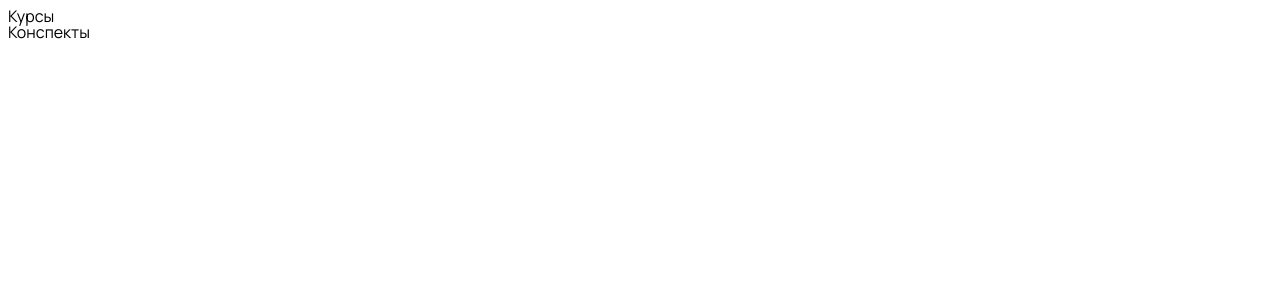
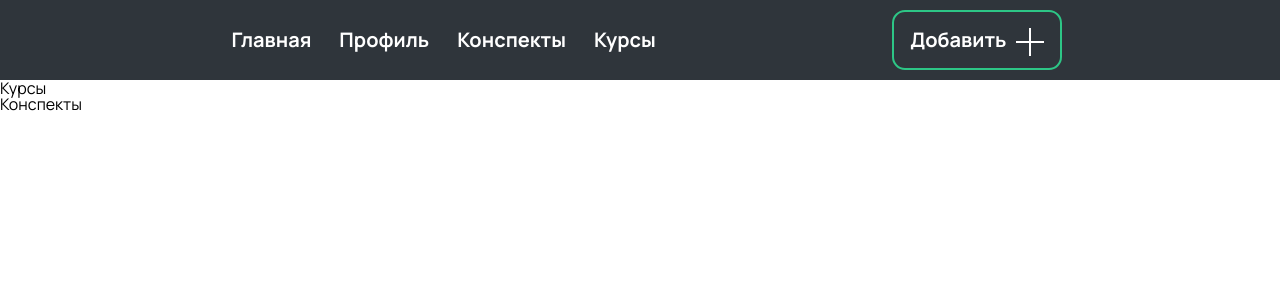
Before and after one commit to Ruslan-Baldeznik/conspector_front, a Vue app: page / in a window 1280 px wide. Shown: the top 300 px of the page. Built offline with nearby package versions, Linux system fonts and the light colour scheme.

Commit message:
header almost done

```diff
--- a/src/App.vue
+++ b/src/App.vue
@@ -42,6 +42,8 @@ html,body{
   -moz-text-size-adjust: 100%;
   -webkit-text-size-adjust: 100%;
   font-family: Manrope;
+  margin: 0;
+  padding: 0;
 }
 input, button, textarea{font-family: inherit;}
 
--- a/src/components/Header.vue
+++ b/src/components/Header.vue
@@ -1,5 +1,32 @@
 <template>
-<div class=""></div>
+<header class="header">
+  <div class="header__container">
+    <div class="container__navigation">
+      <div tabindex="0" class="navigation__button">Главная</div>
+      <div tabindex="1" class="navigation__button">Профиль</div>
+      <div tabindex="2" class="navigation__button">Конспекты</div>
+      <div tabindex="3" class="navigation__button">Курсы</div>
+    </div>
+    <div class="container__add-button">
+      <div class="add-button__text">Добавить</div>
+      <div class="add-button__plus">
+        <div class="plus__horizontal-line"></div>
+        <div class="plus__vertical-line"></div>
+      </div>
+    </div>
+    <div class="container__burger-button">
+      <div class="burger-button__horizontal-line-1st"></div>
+      <div class="burger-button__horizontal-line-2nd"></div>
+      <div class="burger-button__horizontal-line-3rd"></div>
+    </div>
+    <div class="container__burger">
+      <div class="burger__button"></div>
+      <div class="burger__button"></div>
+      <div class="burger__button"></div>
+      <div class="burger__button"></div>
+    </div>
+  </div>
+</header>
 </template>
 
 <script>
@@ -9,5 +36,118 @@ export default {
 </script>
 
 <style scoped lang="scss">
+.header{
+  color: white;
+  background-color: #2F353B;
+  height: 80px;
+  font-weight: 700;
+  font-size: 20px;
+  display: flex;
+  align-items: center;
+  justify-content: center;
+  transition-duration: 0.3s;
+  .header__container{
+    width: 100%;
+    height: 100%;
+    display: flex;
+    background-color: inherit;
+    align-items: center;
+    justify-content: space-between;
+    flex-direction: row;
+    padding: 0 17%;
+    transition-duration: 0.3s;
+    @media (max-width: 1150px) {
+      padding: 0 10%;
+    }
+    .container__navigation{
+      height: 100%;
+      display: flex;
+      align-items: center;
+      flex-direction: row;
+      justify-content: space-between;
+      transition-duration: 0.3s;
+      .navigation__button{
+        display: flex;
+        align-items: center;
+        justify-content: center;
+        height: 100%;
+        transition-duration: 0.3s;
+        padding: 0 14px;
+      }
+      .navigation__button:hover{
+        text-shadow: 0 0 16px white;
+      }
+    }
+    .container__add-button{
+      border: 2px solid #2DC686;
+      height: 60px;
+      border-radius: 13px;
+      display: flex;
+      align-items: center;
+      justify-content: space-around;
+      transition-duration: 0.3s;
+      padding: 16px;
+      .add-button__text{
+        display: flex;
+        align-items: center;
+        justify-content: center;
+        transition-duration: 0.3s;
+        margin-right: 10px;
+        @media (max-width: 1150px){
+          display: none;
+        }
+      }
+      .add-button__plus{
+        height: 28px;
+        width: 28px;
+        transition-duration: 0.3s;
+        .plus__vertical-line{
+          border: 1px solid white;
+          height: 100%;
+          width: 0;
+          transform: translate(13px, 0);
+          transition-duration: 0.3s;
+        }
+        .plus__horizontal-line{
+          border: 1px solid white;
+          width: 100%;
+          height: 0;
+          transform: translate(0, 15px);
+          transition-duration: 0.3s;
+        }
+      }
+    }
+    .container__add-button:hover {
+      box-shadow: 0 0 15px #2DC686;
+    }
+    .container__add-button:active{
+      box-shadow: 0 0 30px #2DC686;
+    }
+    .container__add-button:hover .plus__horizontal-line{
+      box-shadow: 0 0 8px white;
+    }
+    .container__add-button:active .plus__vertical-line{
+      box-shadow: 0 0 16px white;
+    }
+    .container__add-button:active .plus__horizontal-line{
+      box-shadow: 0 0 16px white;
+    }
+    .container__add-button:hover .plus__vertical-line{
+      box-shadow: 0 0 8px white;
+    }
+    .container__add-button:hover .add-button__text{
+      text-shadow: 0 0 2px white;
+    }
+    .container__add-button:active .add-button__text{
+      text-shadow: 0 0 10px white;
+    }
+    .container__burger-button{
+      display: none;
+    }
+    .container__burger{
+      display: none;
+    }
+  }
+}
 
 </style>
```
